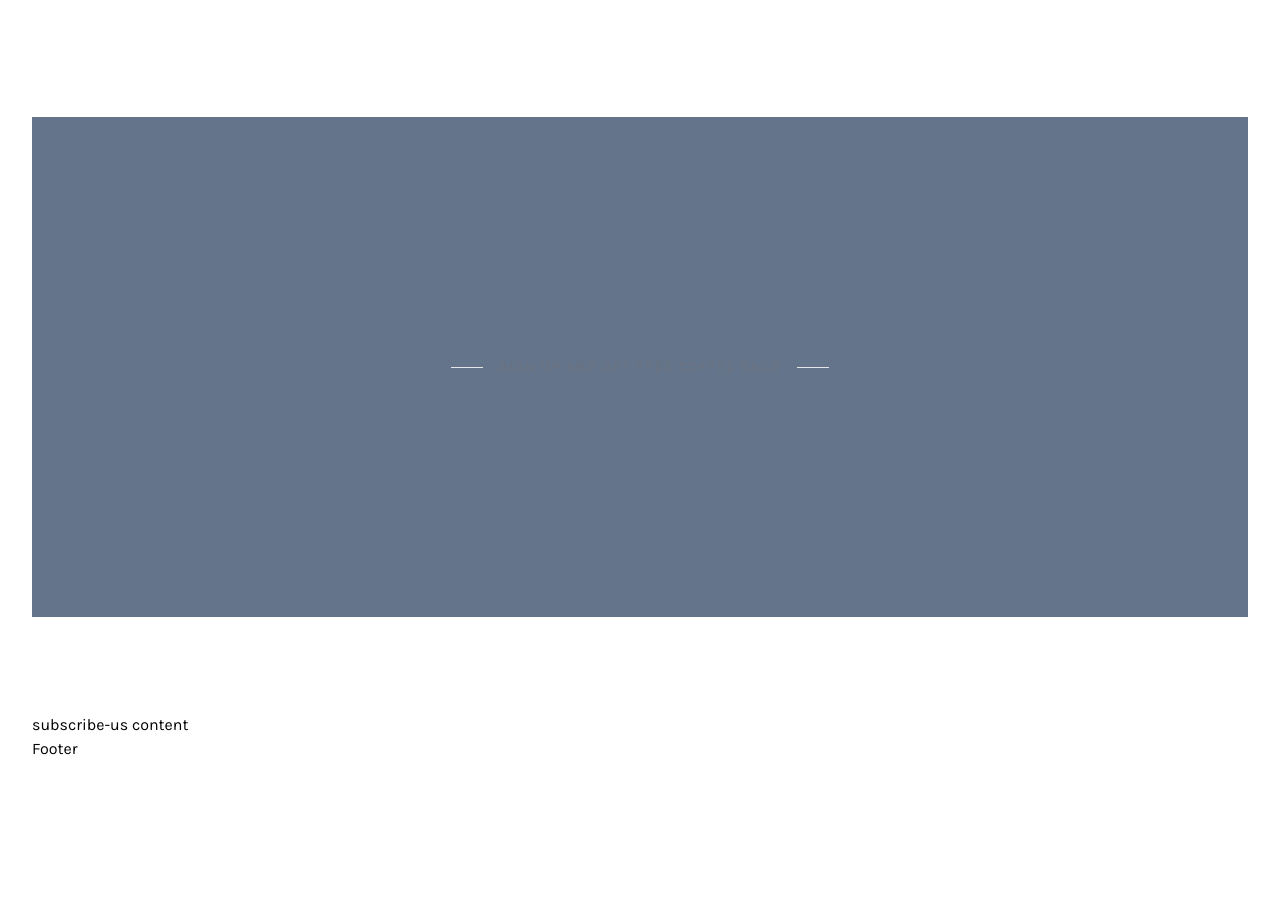
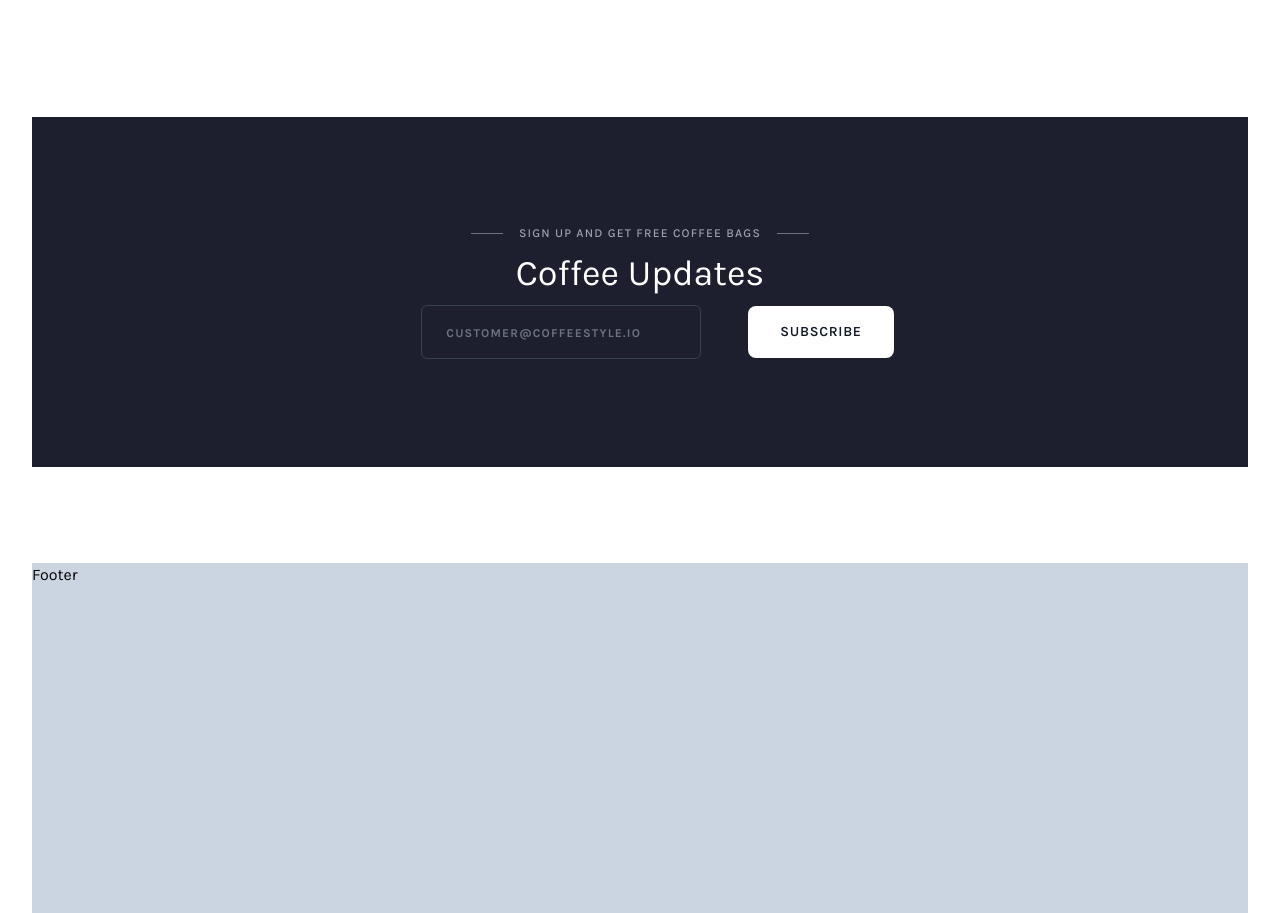
Before and after one commit to ThanhPhongsof/coffee-mugs, a website: page public/index.html in a window 1280 px wide. Shown: the part 5577-6490 px from the top of the page. Before the commit the page ends 6338 px from the top, so only its background shows below. Drawn offline with nearby package versions, Linux system fonts and the light colour scheme; files that its build step writes are made by us from their sources.

Commit message:
add subscribe

```diff
--- a/public/index.html
+++ b/public/index.html
@@ -401,15 +401,25 @@
 						</div>
 					</div>
 
-          <div class="ct-subheadline h-[500px] bg-slate-500">
-            <div class="ct-subheadline-deco-line"></div>
-            <div class="ct-subheadline-deco-label">Sign up and get free coffee bags</div>
-            <div class="ct-subheadline-deco-line"></div>
+          <div class="subscribe-us h-[350px] bg-dark-200 mb-24 flex flex-col justify-center items-center">
+						<div class="flex justify-center items-center mb-3">
+							<div class="w-8 h-px bg-gray-500"></div>
+							<div class="uppercase mx-4 tracking-widest text-gray-400 font-medium text-xs text-center px-6 xs:px-0">Sign up and get free coffee bags</div>
+							<div class="w-8 h-px bg-gray-500"></div>
+						</div>
+						<div class="text-4xl text-white mb-3">Coffee Updates</div>
+						<form class="ct-from" autocomplete="off">
+							<div class="flex flex-col md:flex-row justify-center items-center gap-3">
+								<div class="ct-form-item text-center">
+									<input type="email" placeholder="customer@coffeestyle.io" class="px-6 py-4 w-[320px] md:w-[350px] max-w-[80%] sx:max-w-full bg-inherit border border-gray-700 leading-5 text-white placeholder:uppercase placeholder:text-gray-500 placeholder:text-sx placeholder:tracking-widest placeholder:font-bold  placeholder:text-xs outline-none focus:border-gray-300 hover:border-gray-300 duration-500 rounded-md mb-1 md:mb-0">
+								</div>
+								<div class="ct-form-item ct-button bg-white text-gray-900 w-[80%] md:w-max">subscribe</div>
+							</div>
+						</form>
           </div>
-          <div class="subscribe-us">subscribe-us content</div>
 
         </main>
-        <footer>Footer</footer>
+        <footer class="h-[350px] bg-slate-300">Footer</footer>
       </div>
   </body>
 </html>
--- a/tailwind.config.js
+++ b/tailwind.config.js
@@ -18,6 +18,9 @@ module.exports = {
           200: "#c89f94",
           400: "#a25f4b",
           600: "#744838",
+        },
+        dark: {
+          200: "#1d1f2e",
         },
       },
       keyframes: {
```
